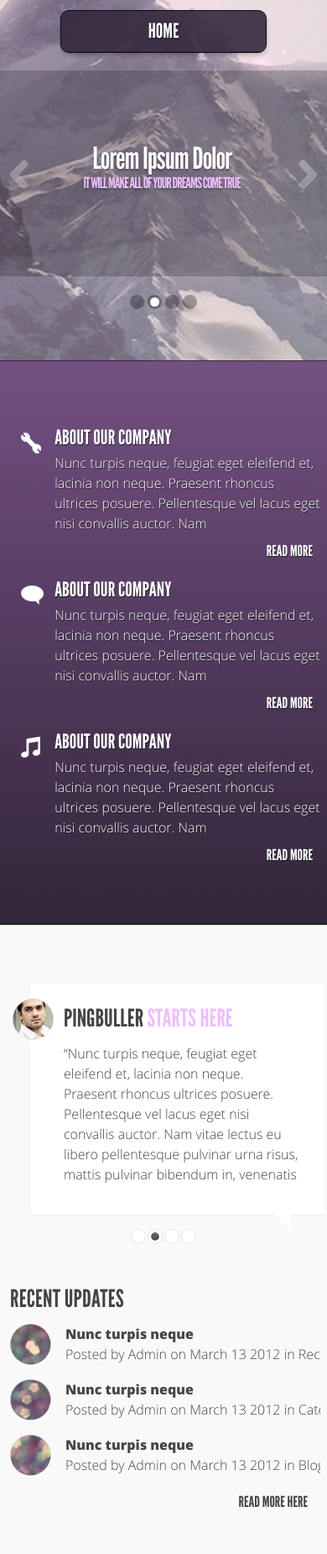
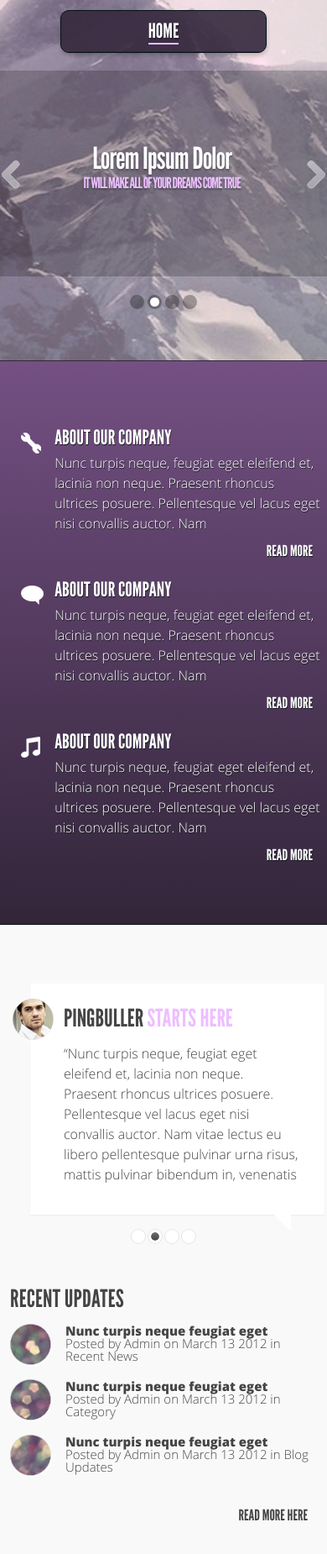
Before and after one commit to VanekJalba/Homework.Tech_Skills, a plain HTML site: page HTML_07_08/index.html in a window 390 px wide. Shown: the part 120-1970 px from the top of the page at 84% size. Drawn offline with Linux system fonts and the light colour scheme.

Commit message:
Slider arrows + Mobile menu Fixed

```diff
--- a/HTML_07_08/css/media.css
+++ b/HTML_07_08/css/media.css
@@ -89,6 +89,9 @@
   }
   .from-the-blog__content {
     margin-left: 40px;
+  }
+  .bloger-entry__title{
+    line-height: 16px;
   }
   .main__container {
     padding-bottom: 73px;
@@ -218,7 +221,10 @@
     margin-top: 49px;
   }
   .bloger-entry {
-    margin-right: 50px;
+    /*margin-right: 50px;*/
+  }
+  .bloger-entry__title{
+    line-height: 24px;
   }
   .bloger__link {
     right: 50px;
@@ -294,9 +300,18 @@
     text-align: center;
     display: block;
   }
+  .menu--compact>.menu__item>.menu__item__link{
+    height: 46px;
+  }
+  .submenu .menu__item__link{
+    height: 38px;
+  }
   .menu--compact .menu__item:hover {
-    text-decoration: underline;
+    /*text-decoration: underline;*/
     background-color: rgba(36, 28, 42, 0.9);
+  }
+  .menu--compact .menu__item__link:hover {
+    /*border-bottom: 2px solid #edbfff;*/
   }
   .menu--compact>.menu__item {
     height: 48px;
@@ -307,9 +322,12 @@
     display: none;
     z-index: 999;
   }
+  .submenu__first-item{
+    border-bottom: 2px solid #edbfff;
+  }
   .submenu .menu__item {
     height: 42px;
-    line-height: 40px;
+    line-height: 42px;
     box-sizing: border-box;
     border-top: 1px solid #54405c;
   }
@@ -318,6 +336,9 @@
   }
   .slide__text__main {
     display: none;
+  }
+  .bloger-entry__title{
+    line-height: 16px;
   }
   .feed__container {
     height: auto;
@@ -377,12 +398,14 @@
     margin-right: 3px;
   }
   .bloger-entry__title {
-    white-space: nowrap;
-    width: 156px;
-    overflow: hidden;
+    font-size: 15px;
+    /*white-space: nowrap;*/
+    /*width: 156px;*/
+    /*overflow: hidden;*/
   }
   .bloger-entry__text {
-    white-space: nowrap;
+    font-size: 15px;
+    /*white-space: nowrap;*/
   }
   .bloger__link {
     right: 18px;
@@ -414,6 +437,7 @@
 }
 @media screen and (max-width: 320px) {
   .menu--compact {
+    border-radius: 0;
     width: auto;
     background: none;
     border: none;
@@ -423,7 +447,8 @@
     border: none;
   }
   .menu--compact .menu__item:hover {
-    background: none;
+    border-radius: 5px;
+    /*background: none;*/
   }
   .menu--compact .menu__item__link:hover {
     border: none;
@@ -434,7 +459,7 @@
   #slider #active {
     margin-top: -20px;
   }
-  #slider #slides #controls {
+  #slider #controls {
     bottom: 140px;
   }
   .slide__text__head, .slide__text__lead {
--- a/HTML_07_08/css/slider.css
+++ b/HTML_07_08/css/slider.css
@@ -37,13 +37,15 @@ input {
   bottom:230px;
   position: relative;
   width: 100%;
+	max-width: 1100px;
+	margin: 0 auto;
 }
 #controls label {
   cursor: pointer;
 	display: none;
 	width: 22px;
 	height: 34px;
-	opacity: 0.3;
+	opacity: 0.5;
 }
 #controls label:hover{
   opacity: 1;
@@ -55,7 +57,7 @@ input {
 	background: url('../img/arrows.png') no-repeat;
   background-position: -23px;
 	float: right;
-	margin: 0 3% 0 0;
+	margin: 0 0.5% 0 0;
 	display: block;
 }
 #slide2:checked ~ #controls label:nth-child(1),
@@ -64,7 +66,7 @@ input {
 #slide1:checked ~ #controls label:nth-child(4) {
 	background: url('../img/arrows.png') no-repeat;
 	float: left;
-	margin: 0 0 0 3%;
+	margin: 0 0 0 0.5%;
 	display: block;
 }
 #active {
@@ -99,9 +101,10 @@ opacity: 1;
   background-clip:content-box;
 }
 .slide__text__wrapper{
-  width: 52%;
+  width: 54%;
   vertical-align: middle;
   display: inline-block;
+	margin-left: 4%;
 }
 .slide__text{
   width: 100%;
@@ -149,7 +152,7 @@ letter-spacing: -0.2px;
   vertical-align: middle;
 }
 .slide__image{
-  margin-left: 12.5%;
+  margin-left: 7.5%;
   display: inline-block;
   height: 100%;
 }
--- a/HTML_07_08/css/style.css
+++ b/HTML_07_08/css/style.css
@@ -223,10 +223,10 @@ body {
 }
 .bloger-entry__text {
   text-align: left;
-  line-height: 24px;
+  /*line-height: 24px;*/
   font-family: "Open Sans";
   font-size: 16px;
-  margin-bottom: 9px;
+  /*margin-bottom: 9px;*/
   text-shadow: 0.5px 0.9px 0 white;
   color: #454545;
 }
@@ -254,7 +254,7 @@ body {
   color: #454545;
 }
 .bloger-entry__title {
-  white-space: nowrap;
+  /*white-space: nowrap;*/
   text-align: left;
   line-height: 24px;
   font-family: "Open Sans";
@@ -280,10 +280,10 @@ body {
 }
 .bloger-entry {
   overflow: hidden;
-  height: 50px;
+  height: 66px;
   position: relative;
   padding-left: 66px;
-  margin-bottom: 16px;
+  /*margin-bottom: 16px;*/
 }
 .bloger-photo {
   position: absolute;
--- a/HTML_07_08/index.html
+++ b/HTML_07_08/index.html
@@ -41,7 +41,7 @@
         </ul>
         <ul class="menu--compact">
           <li class="menu__item">
-            <a href="#" class="menu__item__link">HOME</a>
+            <a href="#" class="menu__item__link"><span class="submenu__first-item">HOME</span></a>
           </li>
           <ul class="submenu">
             <li class="menu__item">
```
